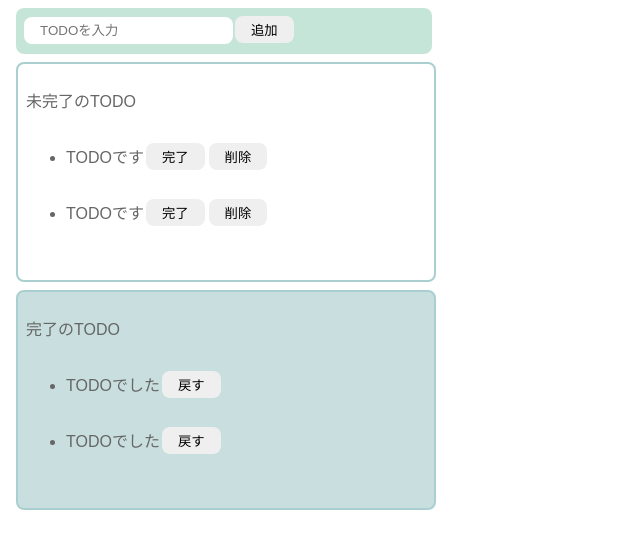
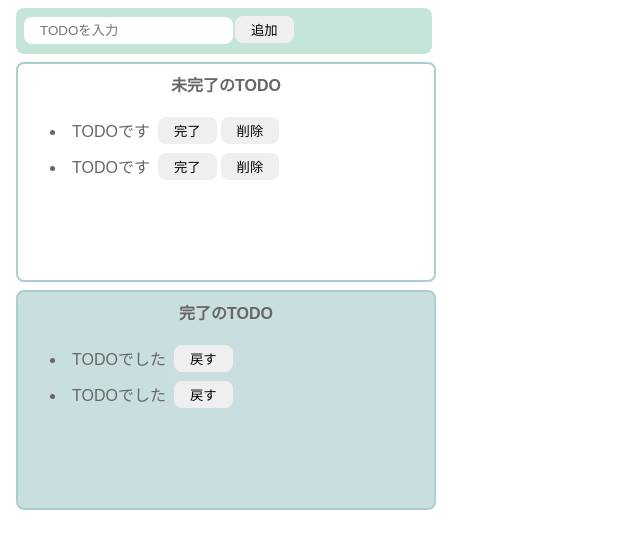
Before and after one commit to goro-ne/react-todo-test, a React (Vite) app: page / in a window 1280 px wide. Shown: the top 548 px of the page, without its empty margins (0-640 px from the left). Built offline with nearby package versions, Linux system fonts and the light colour scheme.

Commit message:
Add Markup #2

```diff
--- a/src/Todo.jsx
+++ b/src/Todo.jsx
@@ -9,18 +9,18 @@ export const Todo = () => {
         <button>追加</button>
       </div>
       <div className="incomplete-area">
-        <p>未完了のTODO</p>
+        <p className="title">未完了のTODO</p>
         <ul>
           <li>
             <div className="list-row">
-              <p>TODOです</p>
+              <p className="todo-item">TODOです</p>
               <button>完了</button>
               <button>削除</button>
             </div>
           </li>
           <li>
             <div className="list-row">
-              <p>TODOです</p>
+              <p className="todo-item">TODOです</p>
               <button>完了</button>
               <button>削除</button>
             </div>
@@ -29,17 +29,17 @@ export const Todo = () => {
         </ul>
       </div>
       <div className="complete-area">
-        <p>完了のTODO</p>
+        <p className="title">完了のTODO</p>
         <ul>
           <li>
             <div className="list-row">
-              <p>TODOでした</p>
+              <p className="todo-item">TODOでした</p>
               <button>戻す</button>
             </div>
           </li>
           <li>
             <div className="list-row">
-              <p>TODOでした</p>
+              <p className="todo-item">TODOでした</p>
               <button>戻す</button>
             </div>
           </li>
```
